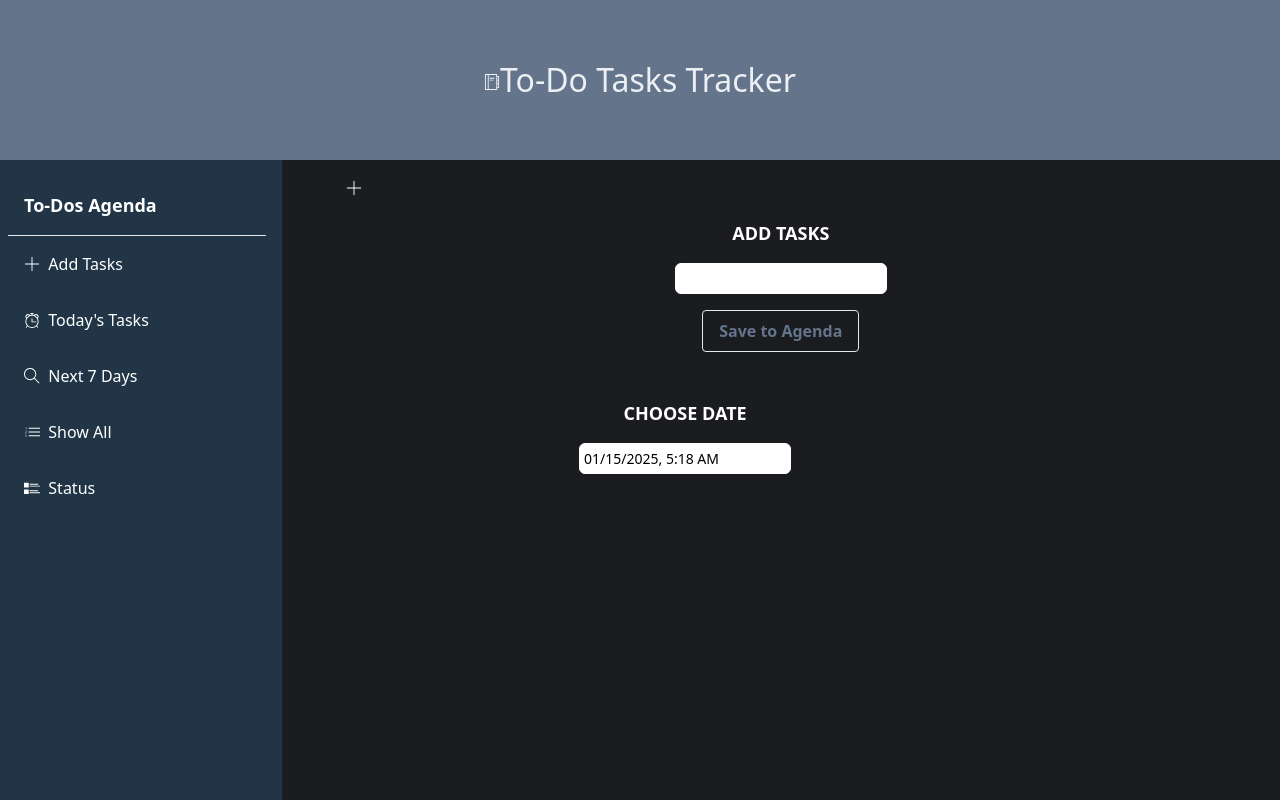
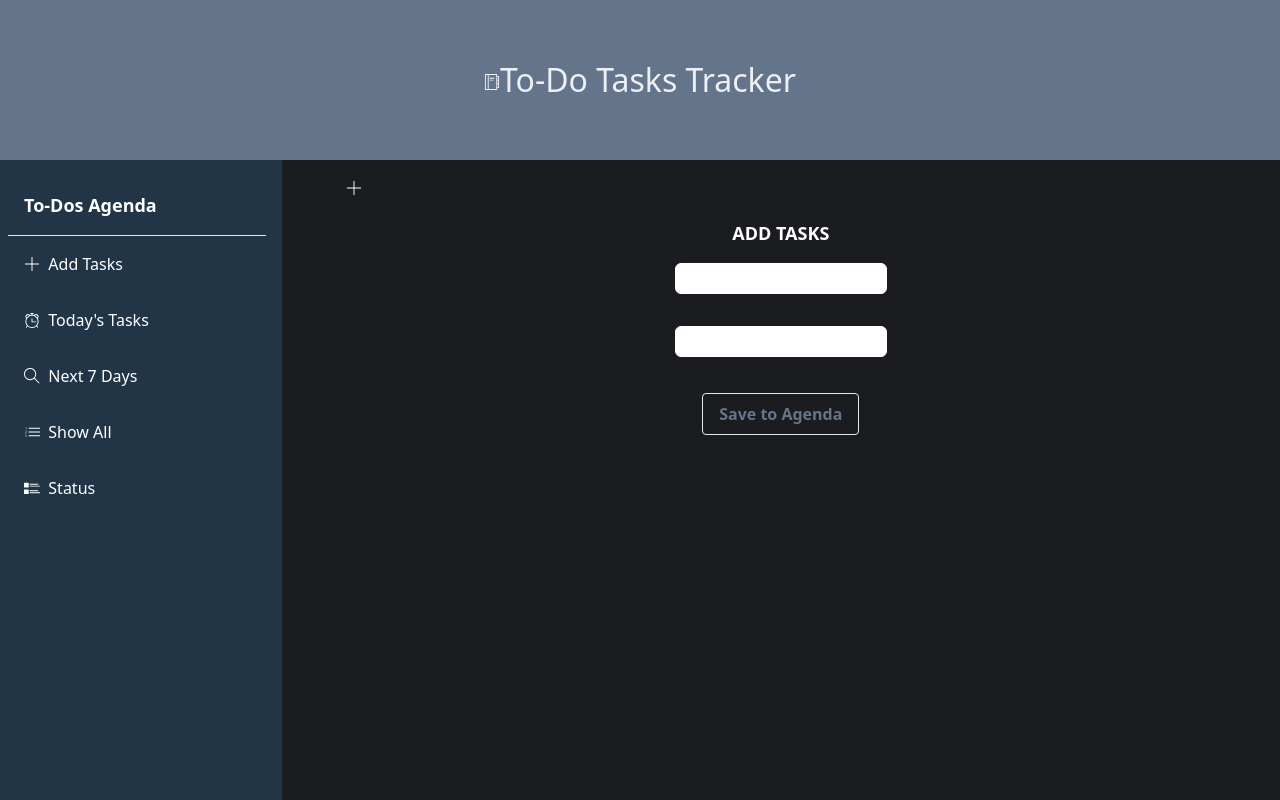
Before and after one commit to dezineskv/todos-tailwind-react, a React (Vite) app: page /add in a window 1280 px wide. Shown: the top 800 px of the page. Built offline with nearby package versions, Linux system fonts and the light colour scheme.

Commit message:
date state, initial

```diff
--- a/src/App.css
+++ b/src/App.css
@@ -46,7 +46,7 @@ text-area {
   width: 22vw;
   background-color: var(--side);
   height: 100vh;
-  padding: 1rem 1rem 0 .5rem;
+  padding: 1rem 1rem 0 0.5rem;
   margin: 0;
   color: white;
 }
@@ -57,7 +57,8 @@ text-area {
   text-align: left;
   display: flex;
 }
-.task-icons, a.task-icons {
+.task-icons,
+a.task-icons {
   display: flex;
   align-items: center;
   width: 100%;
--- a/src/App.jsx
+++ b/src/App.jsx
@@ -22,12 +22,13 @@ const App = () => {
     {
       id: 1,
       name: "Saved Task",
+      tDate: formatDate,
       date: formatDate,
-      dueDate: "choose date",
       status: "Not completed",
       isCompleted: false,
     },
   ]);
+  const [startDate, setStartDate] = useState(new Date());
 
   return (
     <TodosContext.Provider value={[tasks, setTasks]}>
--- a/src/components/Add.jsx
+++ b/src/components/Add.jsx
@@ -11,31 +11,40 @@ import {
   TfiSearch,
   TfiClip,
 } from "react-icons/tfi";
-import Dates from './Dates';
+// import Dates from './Dates';
+import DatePicker from "react-datepicker";
+import "react-datepicker/dist/react-datepicker.css";
 
-function Main() {
+function Add () {
   const [tasks, setTasks] = useContext(TodosContext);
   const [input, setInput] = useState("");
   console.log(tasks);
+
+  const date = new Date();
+  const due = date.toLocaleDateString("en-US", {
+    timeZoneName: "short",
+  });
+  const [startDate, setStartDate] = useState("");
 
   const currentDate = new Date();
   const formatDate = currentDate.toLocaleDateString("en-US", {
     timeZoneName: "short",
   });
 
-  const handleSubmit = () => {
+  const handleSubmit = (date) => {
     setTasks((prev) => [
       ...prev,
       {
         id: tasks.length + 1,
         name: input,
-        date: `${formatDate}`,
-        dueDate: 'choose date',
+        tDate: `${formatDate}`,
+        date: due,
         status: "Not completed",
         isCompleted: false,
       },
     ]);
     setInput("");
+    setStartDate(startDate);
   };
   return (
     <div className="bg-slate-950 home-page">
@@ -46,7 +55,16 @@ function Main() {
         onChange={(e) => setInput(e.target.value)}
         type="text"
       ></input>
-      <div className="buttonCont">
+      <div className="">
+        <DatePicker
+          selected={startDate}
+          value={startDate}
+          onChange={(date) => setStartDate(date)}
+          showTimeSelect
+          dateFormat="Pp"
+        />
+      </div>
+      <div className="buttonCont pt-5">
         <button
           className="bg-transparent hover:bg-slate-500 text-slate-500 font-semibold hover:text-white py-2 px-4 border border-blue-550 hover:border-transparent rounded"
           onClick={handleSubmit}
@@ -54,10 +72,8 @@ function Main() {
           Save to Agenda
         </button>
       </div>
-      <div className="home-page"></div>
-      <Dates />
     </div>
   );
 }
 
-export default Main;
+export default Add;
--- a/src/components/All.jsx
+++ b/src/components/All.jsx
@@ -14,15 +14,13 @@ import {
   TfiTimer,
 } from "react-icons/tfi";
 
-function All() {
+function All({ date }) {
   const [tasks, setTasks] = useContext(TodosContext);
   const [input, setInput] = useState("");
   console.log(tasks);
+  const [startDate, setStartDate] = useState("");
 
-  const currentDate = new Date();
-  const formatDate = currentDate.toLocaleDateString("en-US", {
-    timeZoneName: "short",
-  });
+
 
   return (
     <div className="bg-slate-950 home-page">
@@ -31,14 +29,13 @@ function All() {
         {tasks.map((task) => (
           <p key={task.id}>
             <div className="pt-5 pb-5 border-b">
-
               <TfiTimer />
               <div style={{ fontWeight: "bold" }}>Name: {task.name}</div>
               <div>
                 <TfiCalendar />
-              Date added: {task.date}
+                Date added: {task.tDate}
               </div>
-            <br /> Due Date: {task.dueDate}
+              <br /> Due Date: {task.date}
               <TfiClip />
               Status: {task.status}
             </div>
--- a/src/components/Dates.jsx
+++ b/src/components/Dates.jsx
@@ -1,51 +1,13 @@
-import React, { useContext, useState } from "react";
-import { TodosContext } from "../App";
-import { TfiTimer } from "react-icons/tfi";
-import {
-  TfiAgenda,
-  TfiAlarmClock,
-  TfiCalendar,
-  TfiListOl,
-  TfiLayoutListThumbAlt,
-  TfiPlus,
-  TfiSearch,
-} from "react-icons/tfi";
+import React, { useState } from "react";
 import DatePicker from "react-datepicker";
 import "react-datepicker/dist/react-datepicker.css";
 
 function Dates() {
-  const [tasks, setTasks] = useContext(TodosContext);
-  const [input, setInput] = useState("");
   const [startDate, setStartDate] = useState(new Date());
 
-  const currentDate = new Date();
-  const formatDate = currentDate.toLocaleDateString("en-US", {
-    timeZoneName: "short",
-  });
-
-  //   const handleSubmit = () => {
-  //     setTasks((prev) => [
-  //       ...prev,
-  //       {
-  //         id: tasks.length + 1,
-  //         name: input,
-  //         date: `${formatDate}`,
-  //         status: "Not completed",
-  //         isCompleted: false,
-  //       },
-  //     ]);
-  //     setInput("");
-  //   };
   return (
-    <div className="bg-slate-950 home-page">
-      <h3>CHOOSE DATE</h3>
-
-      {/* <input
-        className="border"
-        value={input}
-        onChange={(e) => setInput(e.target.value)}
-        type="text"
-      ></input> */}
+    <div className="bg-slate-950">
+      <h3>DUE DATE</h3>
       <DatePicker
         selected={startDate}
         onChange={(date) => setStartDate(date)}
--- a/src/components/Next7.jsx
+++ b/src/components/Next7.jsx
@@ -8,10 +8,11 @@ import {
   TfiClip,
 } from "react-icons/tfi";
 
-function Next7() {
+function Next7({ date }) {
   const [tasks, setTasks] = useContext(TodosContext);
   const [input, setInput] = useState("");
   console.log(tasks);
+  const [startDate, setStartDate] = useState("");
 
   const currentDate = new Date();
   const formatDate = currentDate.toLocaleDateString("en-US", {
@@ -25,14 +26,13 @@ function Next7() {
         {tasks.map((task) => (
           <p key={task.id}>
             <div className="pt-5 pb-5 border-b">
-
               <TfiTimer />
               <div style={{ fontWeight: "bold" }}>Name: {task.name}</div>
               <div>
                 <TfiCalendar />
-              Date added: {task.date}
+                Date added: {task.tDate}
               </div>
-            <br /> Due Date: {task.dueDate}
+              <br /> Due Date: {task.date}
               <TfiClip />
               Status: {task.status}
             </div>
--- a/src/components/Status.jsx
+++ b/src/components/Status.jsx
@@ -14,15 +14,17 @@ import {
   TfiTimer,
 } from "react-icons/tfi";
 
-function Status() {
+function Status({date}) {
   const [tasks, setTasks] = useContext(TodosContext);
   const [input, setInput] = useState("");
   console.log(tasks);
+  const [startDate, setStartDate] = useState("");
 
   const currentDate = new Date();
   const formatDate = currentDate.toLocaleDateString("en-US", {
     timeZoneName: "short",
   });
+
 
   return (
     <div className="bg-slate-950 home-page">
@@ -35,9 +37,9 @@ function Status() {
               <div style={{ fontWeight: "bold" }}>Name: {task.name}</div>
               <div>
                 <TfiCalendar />
-                Date added: {task.date}
+                Date added: {task.tDate}
               </div>
-              <br /> Due Date: {task.dueDate}
+              <br /> Due Date: {task.date}
               <TfiClip />
               Status: {task.status}
             </div>
--- a/src/components/Today.jsx
+++ b/src/components/Today.jsx
@@ -8,15 +8,11 @@ import {
   TfiClip,
 } from "react-icons/tfi";
 
-function Today() {
+function Today({ date }) {
   const [tasks, setTasks] = useContext(TodosContext);
   const [input, setInput] = useState("");
   console.log(tasks);
-
-  const currentDate = new Date();
-  const formatDate = currentDate.toLocaleDateString("en-US", {
-    timeZoneName: "short",
-  });
+  const [startDate, setStartDate] = useState("");
 
   return (
     <div className="bg-slate-950 home-page">
@@ -24,15 +20,16 @@ function Today() {
       <div className="">
         {tasks.map((task) => (
           <p key={task.id}>
-                        <div className="pt-5 pb-5 border-b">
-
-            <TfiTimer /> <div style={{ fontWeight: "bold" }}>Name: {task.name}</div>
-            <div>
-              <TfiCalendar />Date added: {task.date}
-            </div>
-            <br/> Due Date: {task.dueDate}
-            <TfiClip />
-            Status: {task.status}
+            <div className="pt-5 pb-5 border-b">
+              <TfiTimer />{" "}
+              <div style={{ fontWeight: "bold" }}>Name: {task.name}</div>
+              <div>
+                <TfiCalendar />
+                Date added: {task.tDate}
+              </div>
+              <br /> Due Date: {task.date}
+              <TfiClip />
+              Status: {task.status}
             </div>
           </p>
         ))}
```
Lines whose indentation alone changed are shown as unchanged.
